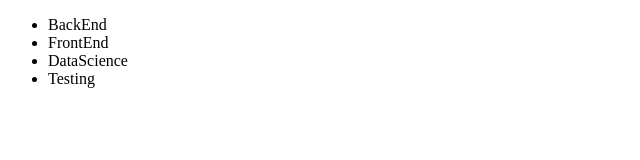
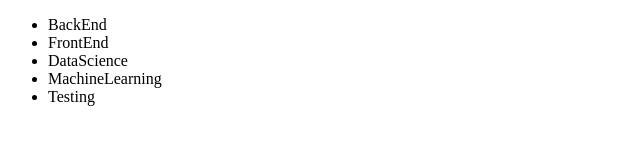
Before and after one commit to HernanBenitez-Dev/C36-BAM-ProgamacionWeb, a plain HTML site: page index.html in a window 1280 px wide. Shown: the whole page, without its empty margins (0-640 px from the left). Drawn offline with Linux system fonts and the light colour scheme.

Commit message:
nuevo curso agregado

```diff
--- a/index.html
+++ b/index.html
@@ -9,6 +9,7 @@
             <li>BackEnd</li>
             <li>FrontEnd</li>
             <li>DataScience</li>
+            <li>MachineLearning</li>
             <li>Testing</li>
         </ul>
     </body>
```
